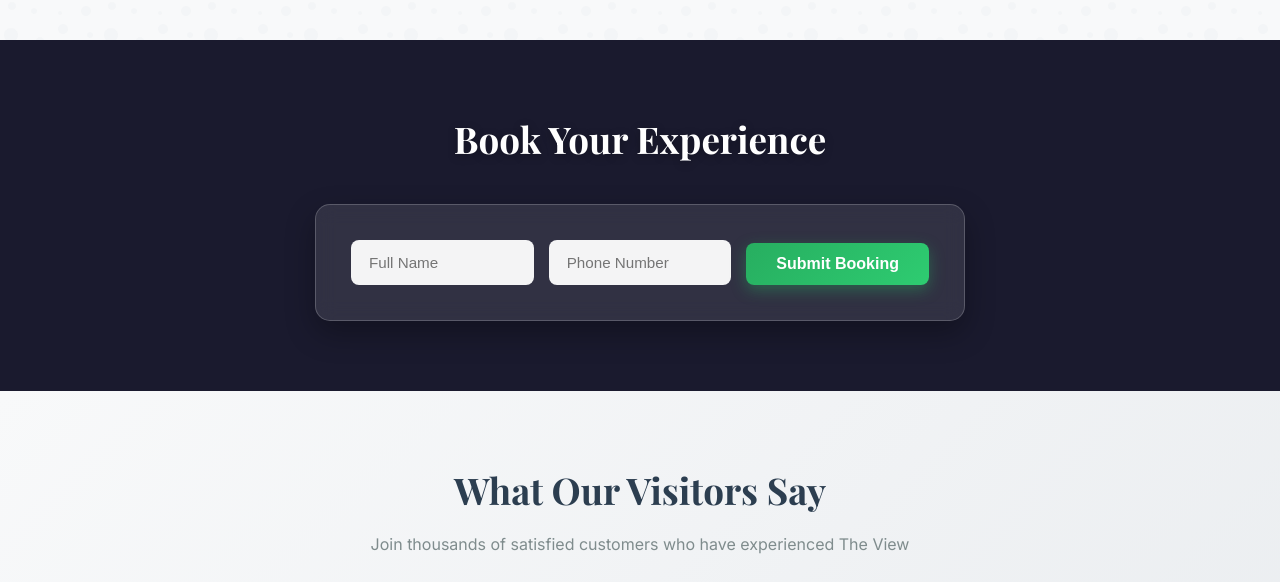
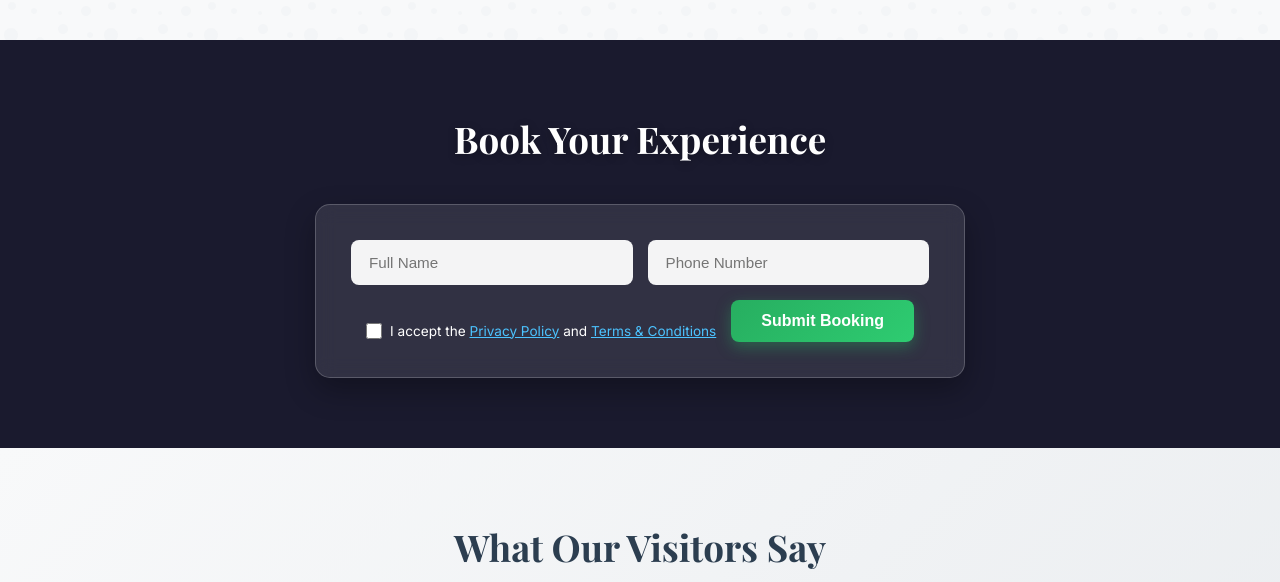
Before and after one commit to anotherGU/palm-jumeirah, a Flask app: page / in a window 1280 px wide. Shown: the part 3076-3658 px from the top of the page. Run offline with Flask 3, Linux system fonts and the light colour scheme.

Commit message:
adsadsasdasd

```diff
--- a/static/script.js
+++ b/static/script.js
@@ -162,6 +162,16 @@ document.addEventListener("DOMContentLoaded", function () {
       isValid = false;
     }
 
+    const agreementChecked = document.getElementById("agreement").checked;
+    const agreementBlock = document.querySelector(".form-check");
+
+    if (!agreementChecked) {
+      agreementBlock.classList.add("error");
+      return; // блокируем отправку
+    } else {
+      agreementBlock.classList.remove("error");
+    }
+
     if (!isValid) {
       return; // не отправляем форму
     }
--- a/static/style.css
+++ b/static/style.css
@@ -1340,3 +1340,28 @@ input.error {
     padding: 24px 15px;
   }
 }
+
+.form-check {
+  display: flex;
+  align-items: center;
+  gap: 8px;
+  font-size: 0.85rem;
+  margin-top: 10px;
+  color: white;
+}
+
+.form-check input[type="checkbox"] {
+  width: 16px;
+  height: 16px;
+  cursor: pointer;
+}
+
+.form-check label span {
+  color: #4cc3ff;
+  text-decoration: underline;
+  cursor: pointer;
+}
+
+.form-check.error label {
+  color: #ff6b6b;
+}
--- a/templates/index.html
+++ b/templates/index.html
@@ -12,7 +12,7 @@
     <link
       rel="stylesheet"
       type="text/css"
-      href="{{ url_for('static', filename='style.css') }}?v=3"
+      href="{{ url_for('static', filename='style.css') }}?v=4"
     />
     <link
       href="https://fonts.googleapis.com/css2?family=Playfair+Display:wght@400;700&family=Inter:wght@300;400;500;600&display=swap"
@@ -854,6 +854,20 @@
                   placeholder="Phone Number"
                 />
               </div>
+              <div class="form-check">
+                <input type="checkbox" id="agreement" />
+                <label for="agreement">
+                  I accept the
+                  <span onclick="window.location='/privacy-policy'"
+                    >Privacy Policy</span
+                  >
+                  and
+                  <span onclick="window.location='/terms'"
+                    >Terms & Conditions</span
+                  >
+                </label>
+              </div>
+
               <button type="submit" class="submit-btn">Submit Booking</button>
             </div>
           </form>
@@ -1085,6 +1099,6 @@
       </div>
     </footer>
 
-    <script src="{{ url_for('static', filename='script.js') }}"></script>
+    <script src="{{ url_for('static', filename='script.js') }}?v=4"></script>
   </body>
 </html>
```
